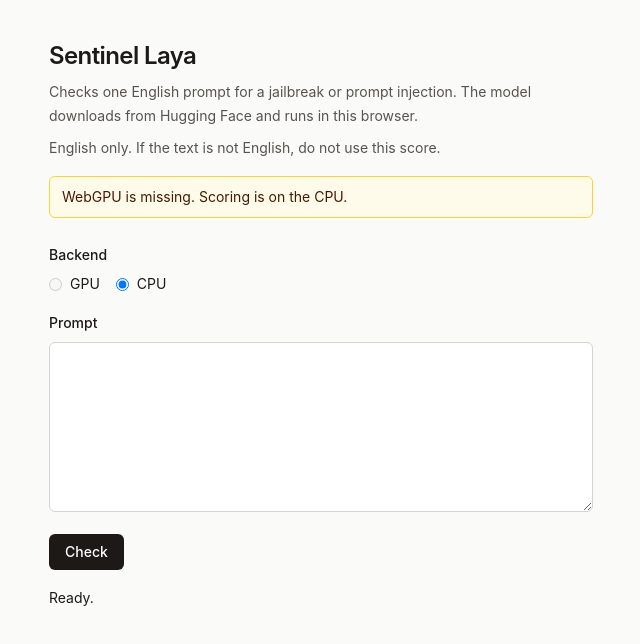
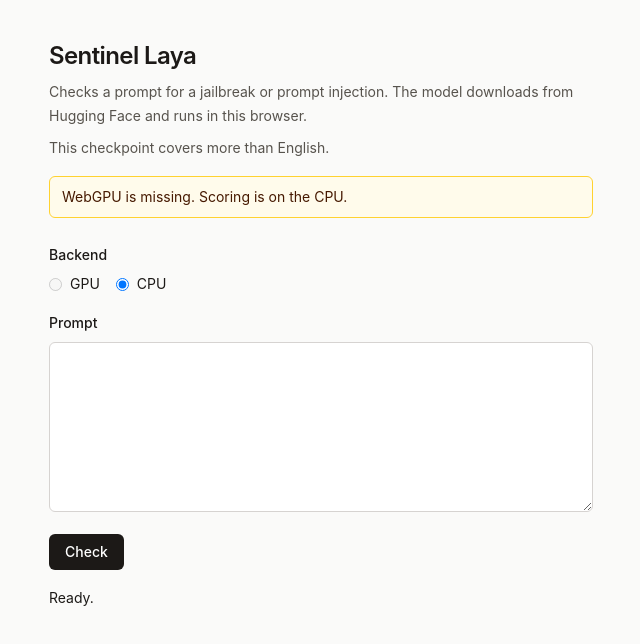
Before and after one commit to 3p3r/sentinel-laya, a website built with Vite: page demo/index.html in a window 1280 px wide. Shown: the whole page, without its empty margins (319-959 px from the left). Built offline with nearby package versions, Linux system fonts and the light colour scheme.

Commit message:
feat: score prompts with the multilingual checkpoint
The browser demo loads 3p3r/sentinel-laya-multilingual and no longer warns that the score is English-only.

```diff
--- a/demo/index.html
+++ b/demo/index.html
@@ -9,10 +9,10 @@
     <main class="mx-auto max-w-xl px-4 py-10">
       <h1 class="text-2xl font-semibold tracking-tight">Sentinel Laya</h1>
       <p class="mt-2 text-sm leading-6 text-stone-600">
-        Checks one English prompt for a jailbreak or prompt injection. The model downloads from Hugging Face and runs in this browser.
+        Checks a prompt for a jailbreak or prompt injection. The model downloads from Hugging Face and runs in this browser.
       </p>
       <p class="mt-2 text-sm leading-6 text-stone-600">
-        English only. If the text is not English, do not use this score.
+        This checkpoint covers more than English.
       </p>
 
       <p id="caps-warning" class="mt-4 hidden rounded-md border border-amber-300 bg-amber-50 px-3 py-2 text-sm leading-6 text-amber-950" role="status"></p>
--- a/demo/src/main.ts
+++ b/demo/src/main.ts
@@ -2,7 +2,7 @@ import { load, type LayaAgent } from "@johnhenry/laya";
 import type { Questions } from "@johnhenry/laya-core";
 import "./style.css";
 
-const MODEL = "3p3r/sentinel-laya";
+const MODEL = "3p3r/sentinel-laya-multilingual";
 
 const QUESTIONS = {
   injection: {
```
Also changed, not shown: demo/demo.png.
